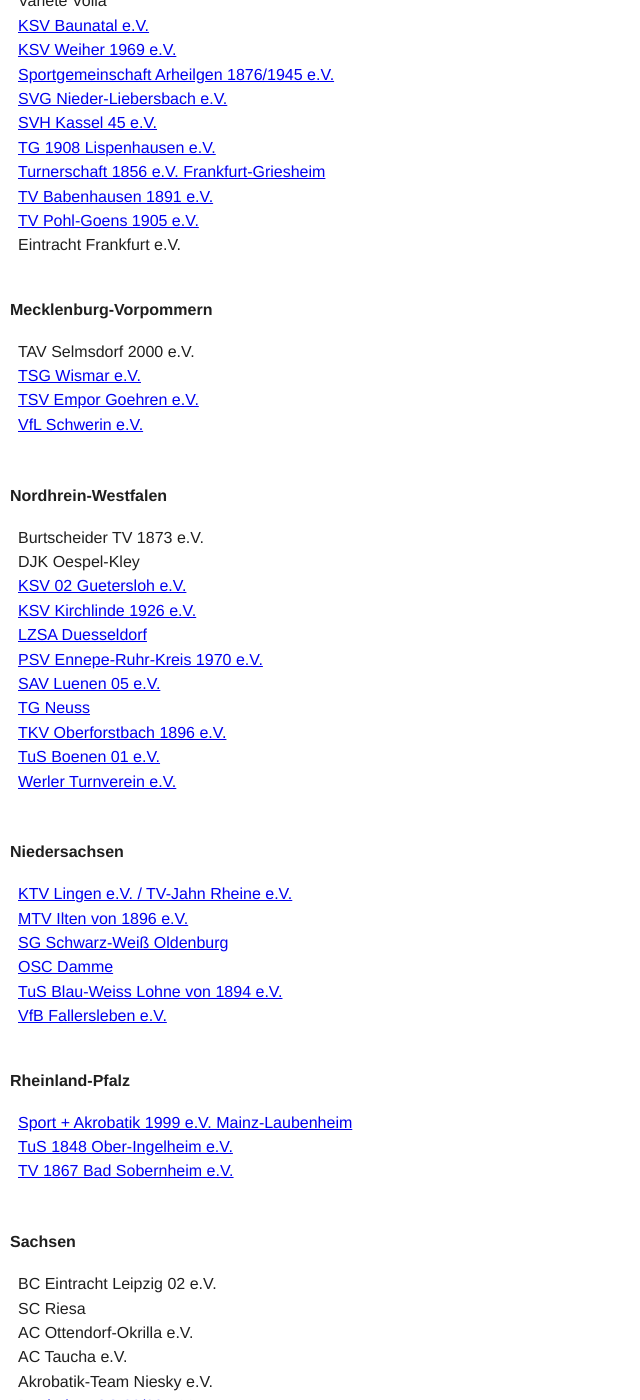
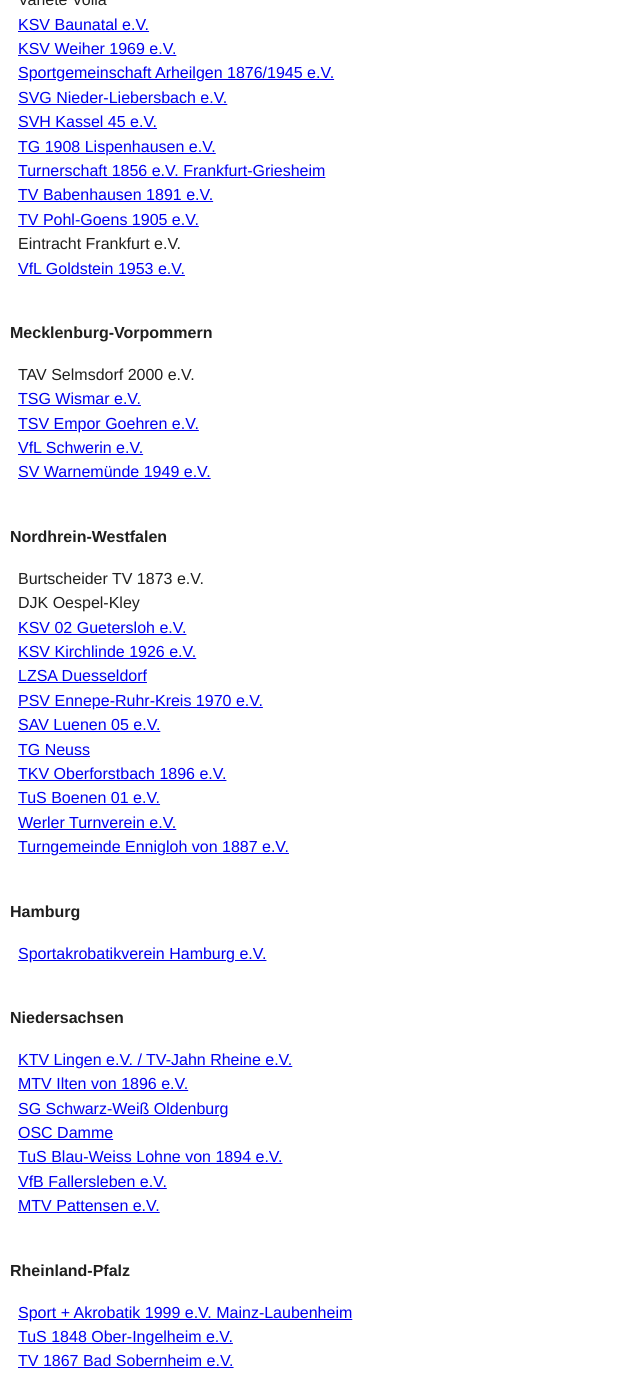
Before and after one commit to floshin/acrolib, a Jekyll site: the page built from community.md, in a window 1280 px wide and 1400 px high, scrolled down 2611 px. Shown: the whole window, without its empty margins (0-640 px from the left). Built offline with Jekyll 4.4.1, drawn with Linux system fonts in a browser that asks for light colours; our own code applies the rules of GitHub Pages for plain Markdown files; some of the changed text lies outside the part shown.

Commit message:
Update community.md

```diff
--- a/community.md
+++ b/community.md
@@ -73,8 +72,6 @@
 * [SV Lichtenberg 47 e.V.](http://www.lichtenberg47.de)
 * [TSV Spandau 1860 e.V.](http://www.tsv-spandau-1860.de/)
 * [TuS Hohenschoenhausen 1990 e.V.](http://www.akrobatikmaeuse.de/)
-*
-
 
 
 #### Bayern
@@ -87,15 +84,12 @@
 * [SV DJK Eggolsheim](http://www.sportakrobatik-kersbach.jimdo.com/)
 * [TSV 1862 Friedberg e.V.](http://www.tsv-friedberg.de/)
 * [Turnverein Dettingen 1901 e.V.](http://www.tvdettingen.de/)
-*
 
 
 #### Brandenburg
 
 * [Sportfreunde Brandenburg 94 e.V.](http://www.sfb-94.de)
 * [SV Motor Babelsberg e.V.](http://www.sportakrobaten-potsdam.de/)
-*
-
 
 
 #### Hessen
@@ -114,7 +108,7 @@
 * [TV Babenhausen 1891 e.V.](http://www.tvbabenhausen.de/)
 * [TV Pohl-Goens 1905 e.V.](http://www.sportakrobatik-pohlgoens.de/)
 * Eintracht Frankfurt e.V.
-
+* [VfL Goldstein 1953 e.V.](http://www.vfl-goldstein.de/)
 
 
 #### Mecklenburg-Vorpommern
@@ -123,7 +117,7 @@
 * [TSG Wismar e.V.](http://www.tsg-wismar.de/)
 * [TSV Empor Goehren e.V.](http://www.sportakrobatik-ruegen.de/)
 * [VfL Schwerin e.V.](http://www.vfl-schwerin.de/)
-*
+* [SV Warnemünde 1949 e.V.](https://svwarnemuende.de/sportakrobatik/)
 
 
 #### Nordhrein-Westfalen
@@ -139,8 +133,12 @@
 * [TKV Oberforstbach 1896 e.V.](http://www.tkv-oberforstbach.de/)
 * [TuS Boenen 01 e.V.](https://www.tus-boenen.de/sportangebote/sportakrobatik/)
 * [Werler Turnverein e.V.](http://www.werler-tv.de/)
-*
+* [Turngemeinde Ennigloh von 1887 e.V.](http://www.tg-ennigloh.de/)
 
+
+#### Hamburg
+
+* [Sportakrobatikverein Hamburg e.V.](https://www.sportakrobatik-verein-hamburg.de/)
 
 
 #### Niedersachsen
@@ -151,6 +149,7 @@
 * [OSC Damme](http://www.osc-damme.de)
 * [TuS Blau-Weiss Lohne von 1894 e.V.](http://www.blau-weiss-lohne.de/)
 * [VfB Fallersleben e.V.](http://www.vfb-fallersleben.de/)
+* [MTV Pattensen e.V.](https://www.mtv-pattensen.de/)
 
 
 #### Rheinland-Pfalz
@@ -158,7 +157,6 @@
 * [Sport + Akrobatik 1999 e.V. Mainz-Laubenheim](http://www.sav-laubenheim.de)
 * [TuS 1848 Ober-Ingelheim e.V.](http://www.tus-ober-ingelheim.de/)
 * [TV 1867 Bad Sobernheim e.V.](http://www.tv1867.de/)
-*
 
 
 #### Sachsen
@@ -186,14 +184,12 @@
 * [SG Einheit Halle e.V.]()
 * SV 1990 Sangerhausen e.V. (no link)
 * [SV Halle e.V.](http://www.sv-halle.de/)
-*
 
 
 #### Schleswig-Holstein
 
 * [Moellner SV von 1862](http://www.till-sportakrobaten.de)
-* TSV Seedorf-Sterley
-*
+* [TSV Seedorf-Sterley](https://tsv-seedorf-sterley.de/sparten/sportakrobatik.html)
 
 
 #### Thüringen
@@ -204,9 +200,6 @@
 * [SV Concordia Erfurt e.V.](http://www.sv-concordia.de)
 * [SV Motor Arnstadt](http://www.sport-akrobatik.de/)
 * [TSV Motor Gispersleben](http://www.gispi-sport.de/)
-*
-
-
 
 
 
```
Also changed, not shown: other parts of community.md (+1 -2 lines).
